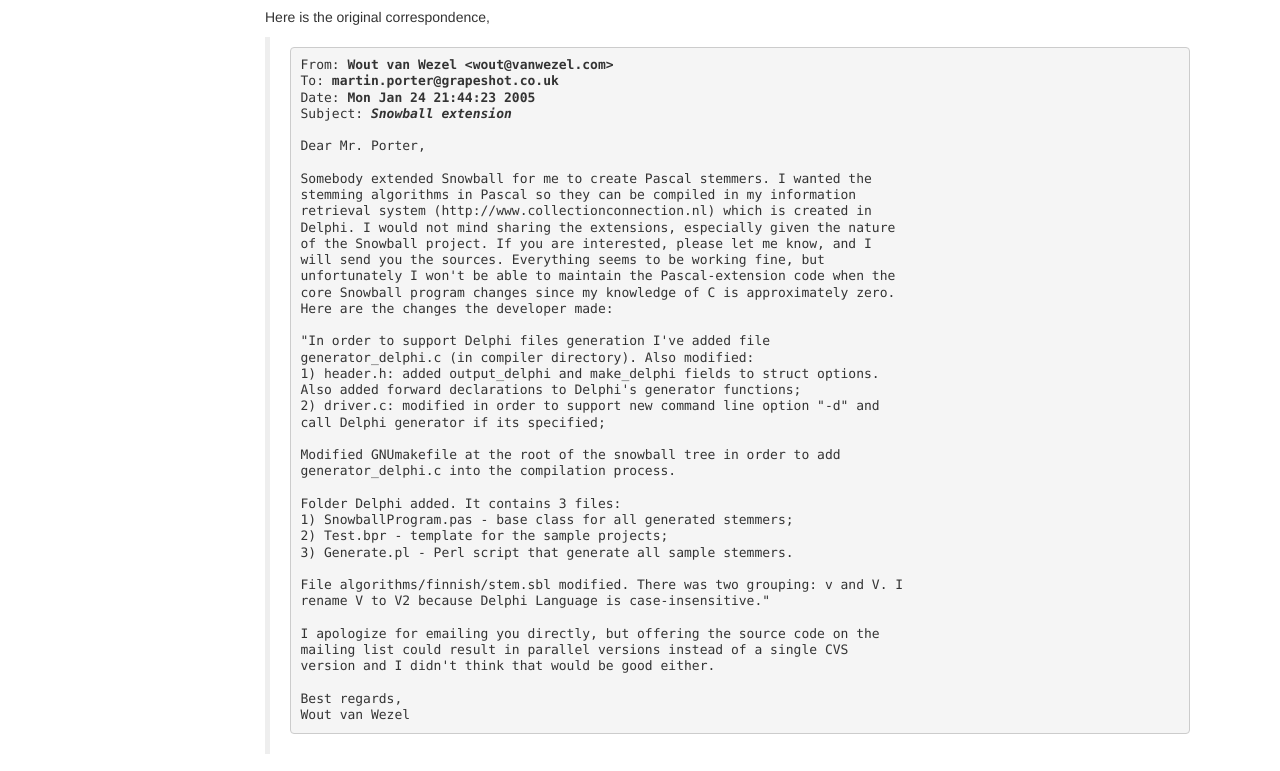
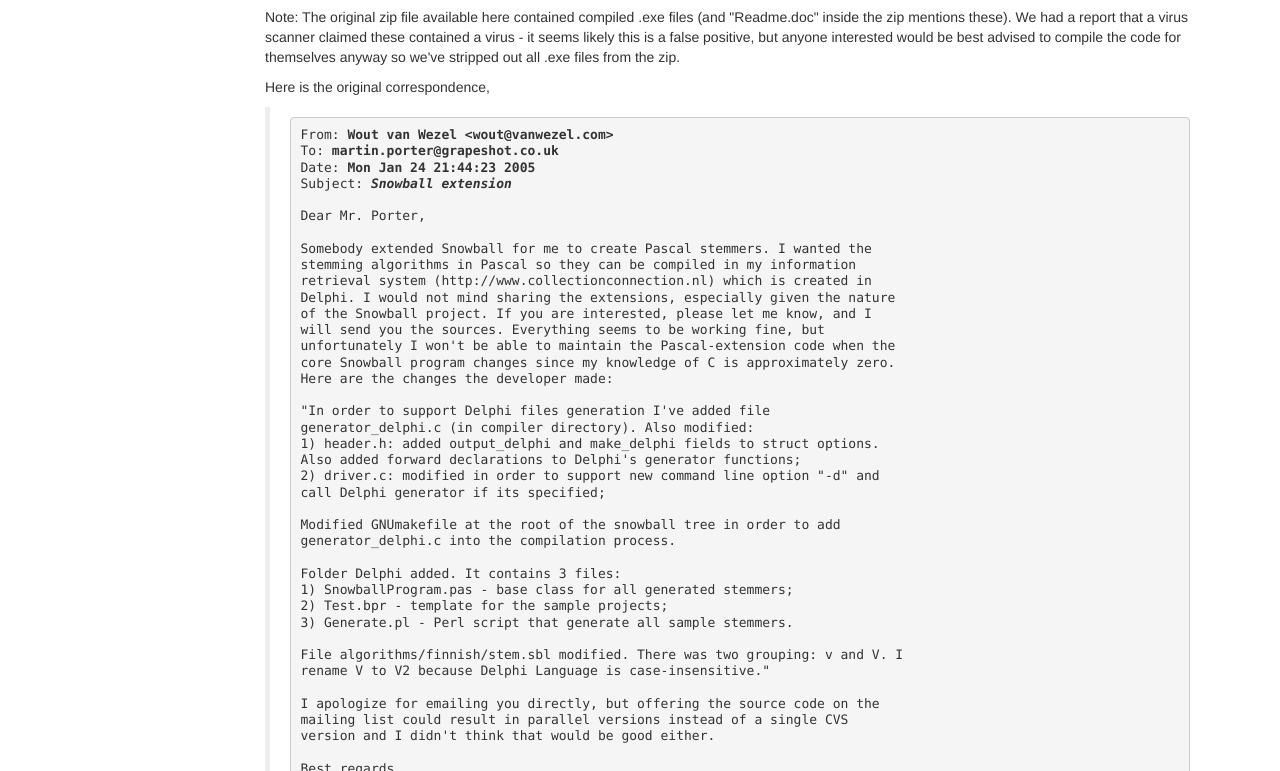
Before and after one commit to acidburn0zzz/snowballstem.github.io, a plain HTML site: page otherapps/pascal/index.html in a window 1280 px wide. Shown: the part 216-987 px from the top of the page. Drawn offline with nearby package versions, Linux system fonts and the light colour scheme.

Commit message:
Regenerate

```diff
--- a/otherapps/pascal/index.html
+++ b/otherapps/pascal/index.html
@@ -55,6 +55,12 @@
 <ul>
 <li> <A HREF="stemming.zip">    The contributed zip file</A>
 </ul>
+
+<p>Note: The original zip file available here contained compiled .exe files
+(and "Readme.doc" inside the zip mentions these).  We had a report that a virus
+scanner claimed these contained a virus - it seems likely this is a false
+positive, but anyone interested would be best advised to compile the code for
+themselves anyway so we've stripped out all .exe files from the zip.</p>
 
 <p>
 Here is the original correspondence,
```
Also changed, not shown: 1 other file.
